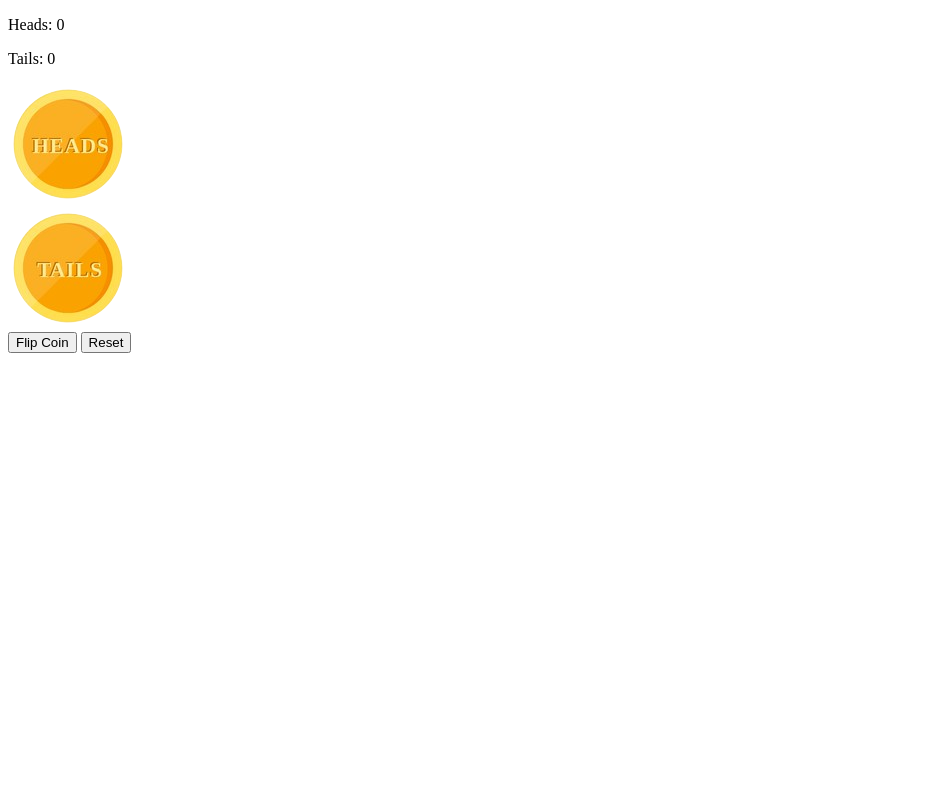
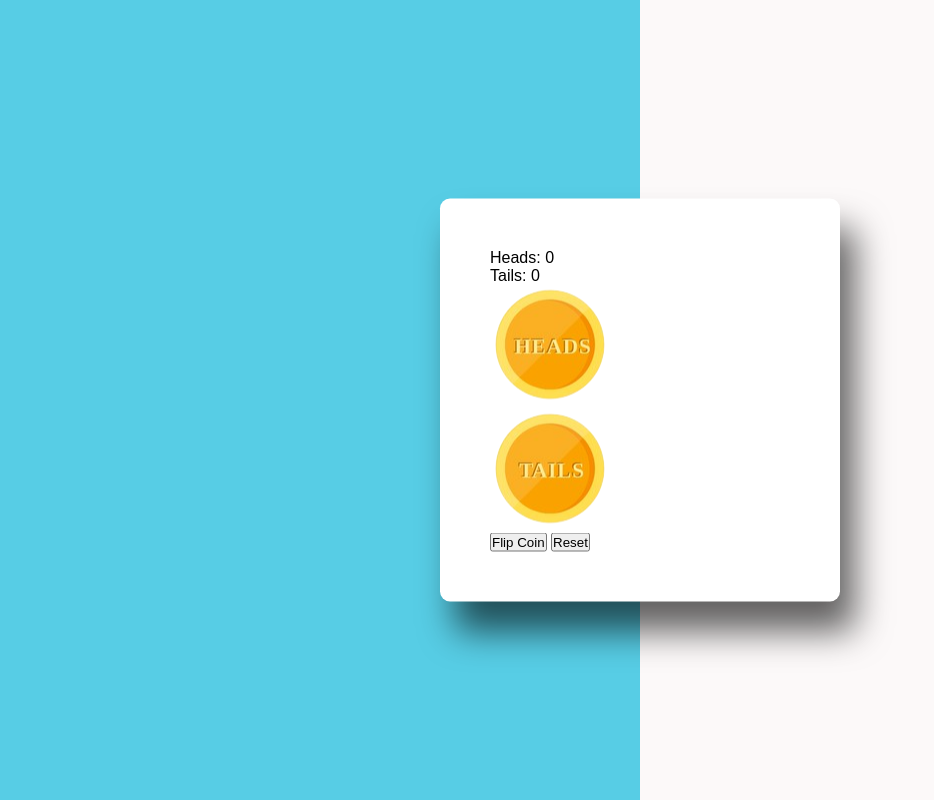
Before and after one commit to jesseprogran/Flip-a-Coin-Game, a plain HTML site: page index.html in a window 1280 px wide. Shown: the whole page, without its empty margins (0-934 px from the left). Drawn offline with Linux system fonts and the light colour scheme.

Commit message:
iniciando css

```diff
--- a/index.html
+++ b/index.html
@@ -4,6 +4,8 @@
     <meta charset="UTF-8" />
     <meta name="viewport" content="width=device-width, initial-scale=1.0" />
     <title>Flip a coin game | JesséCode</title>
+
+    <link rel="stylesheet" href="style.css" />
   </head>
 
   <body>
--- /dev/null
+++ b/style.css
@@ -0,0 +1,27 @@
+@import url("https://fonts.googleapis.com/css2?family=Rubik:wght@0,300..900;1,300..900&display=swap");
+
+* {
+  margin: 0;
+  padding: 0;
+  box-sizing: border-box;
+  font-family: "Rubik", sans-serif;
+}
+
+body {
+  height: 100%;
+  background: linear-gradient(to right, #57cde5 50%, #fcf9f9 50%) fixed;
+}
+
+.container {
+  background: #fff;
+  width: 400px;
+  padding: 50px;
+  position: absolute;
+  transform: translate(-50%, -50%);
+  top: 50%;
+  left: 50%;
+  box-shadow: 15px 30px 35px rgba(0, 0, 0, 0.611);
+  border-radius: 10px;
+  -webkit-perspective: 300px;
+  perspective: 300px;
+}
```
